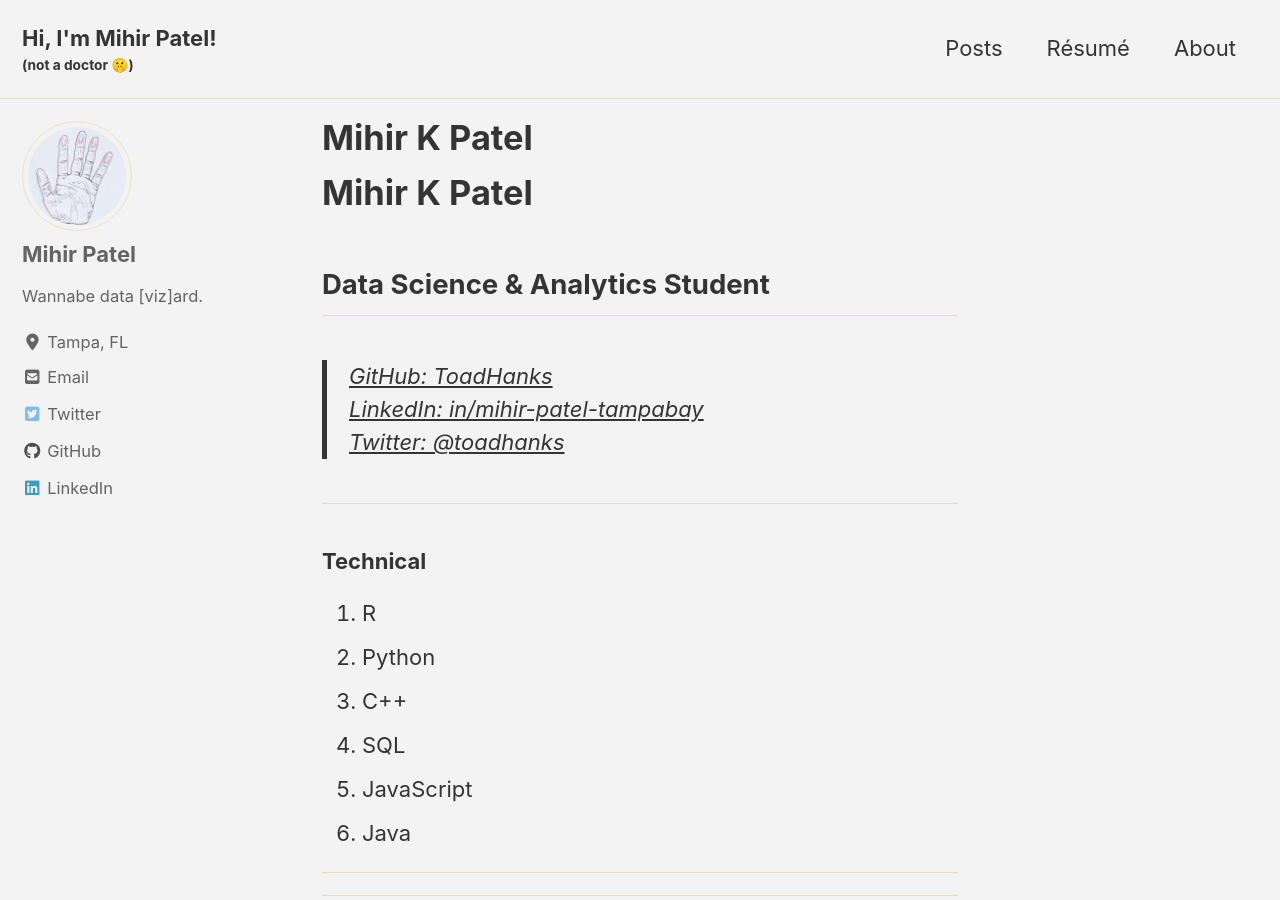
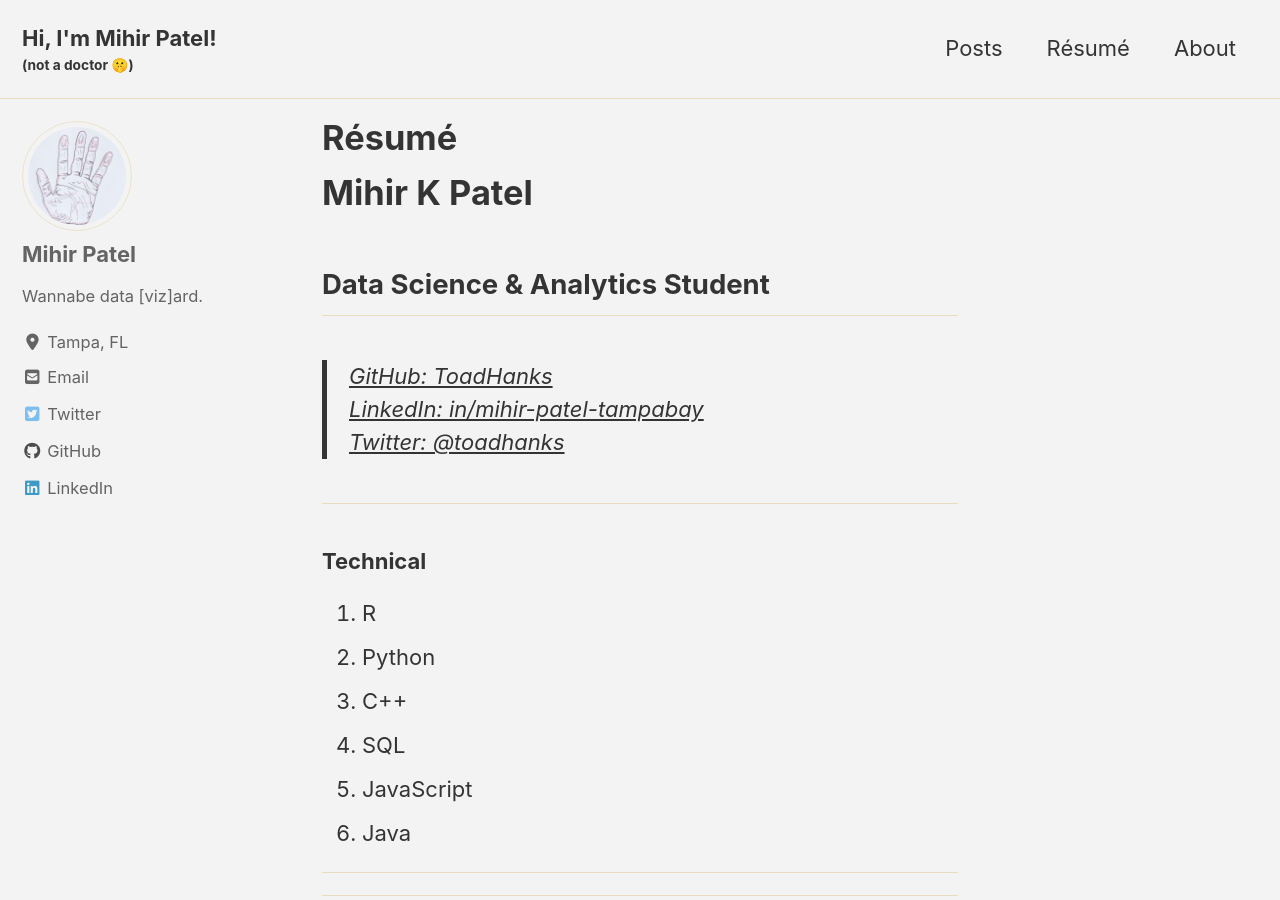
Before and after one commit to mihirp161/mihirp161.github.io, a Jekyll site: the page built from _pages/resume.md, in a window 1280 px wide and 900 px high. Built offline with Jekyll 4.4.1, drawn with Linux system fonts in a browser that asks for light colours; cached includes are drawn as plain includes; nearby versions of some CDN libraries; our own code applies the rules of GitHub Pages for plain Markdown files.

Commit message:
Update resume.md

```diff
--- a/_pages/resume.md
+++ b/_pages/resume.md
@@ -1,3 +1,9 @@
+---
+title: "Résumé"
+permalink: /resume/
+author_profile: true
+header:
+---
 # Mihir K Patel
 ## Data Science & Analytics Student
 
```
